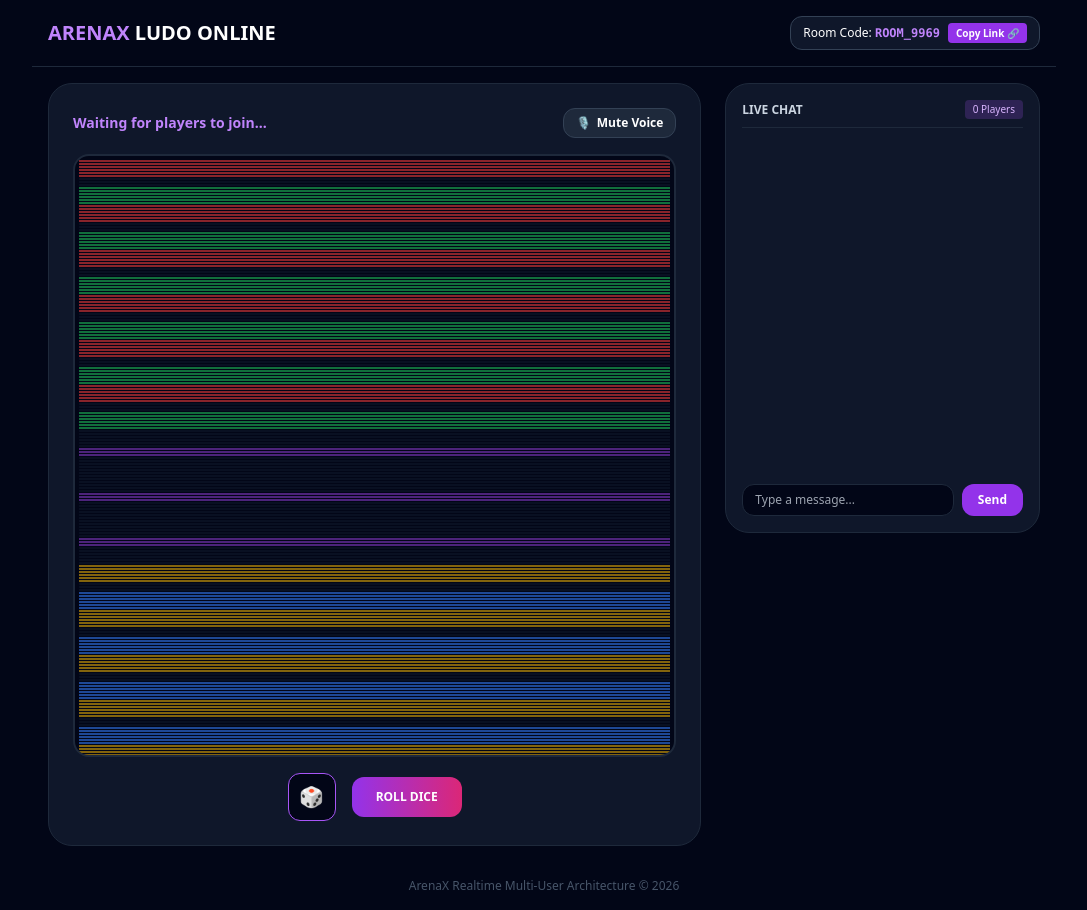
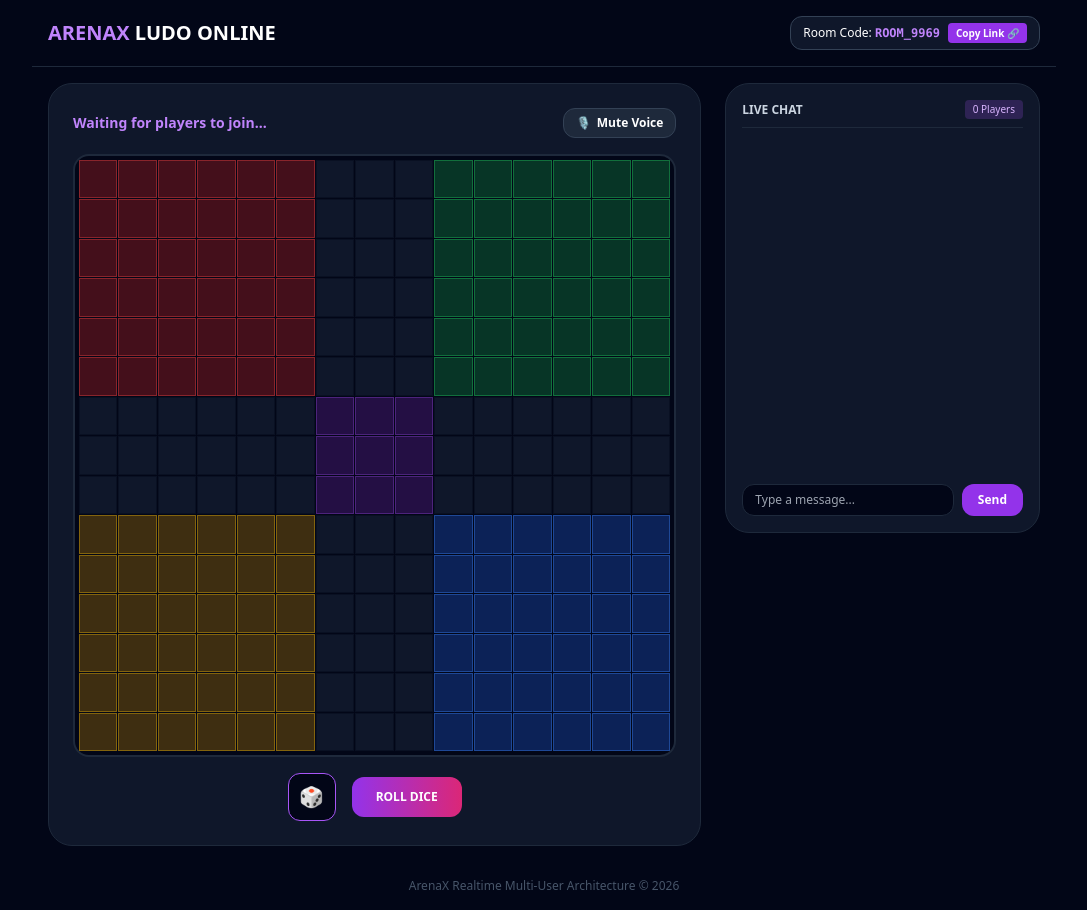
Before and after one commit to usamaanalyst94-source/arenax-ludo, a website: page index.html in a window 1280 px wide. Both pictures are taken after a click on the button "ENTER GAME LOBBY 🎲". Shown: the whole page, without its empty margins (96-1183 px from the left). Drawn offline with nearby package versions, Linux system fonts and the light colour scheme; no server answers.

Commit message:
Update index.html

```diff
--- a/index.html
+++ b/index.html
@@ -52,7 +52,7 @@
       </div>
 
       <!-- 15x15 GRID BOARD CONTAINER -->
-      <div id="board" class="w-full aspect-square bg-slate-950 border-2 border-slate-800 rounded-2xl grid grid-cols-15 grid-rows-15 relative p-1 gap-[1px] overflow-hidden">
+      <div id="board" class="w-full aspect-square bg-slate-950 border-2 border-slate-800 rounded-2xl relative p-1 gap-[1px] overflow-hidden" style="display: grid; grid-template-columns: repeat(15, minmax(0, 1fr)); grid-template-rows: repeat(15, minmax(0, 1fr));">
         <!-- Board cells will be populated here -->
       </div>
 
```
